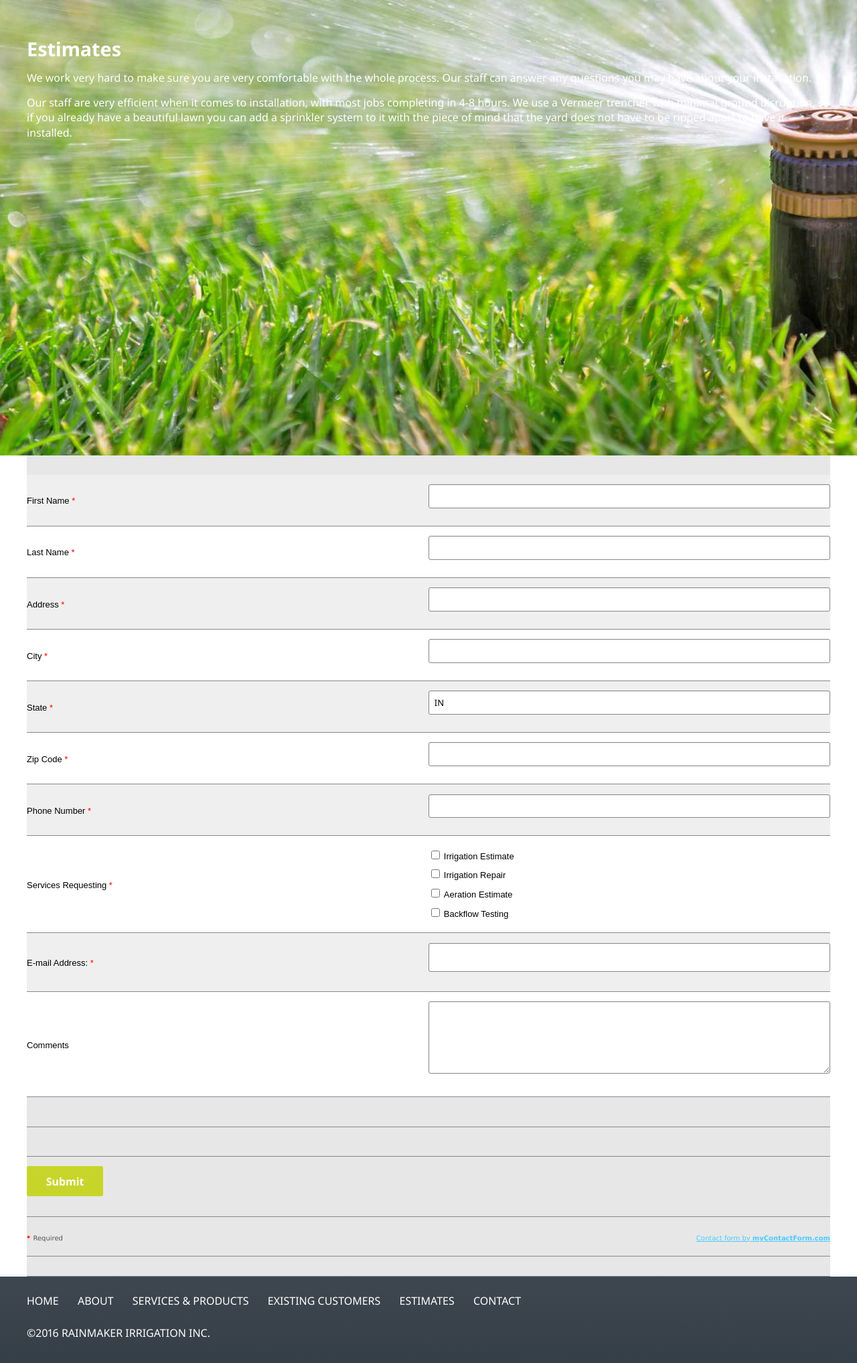
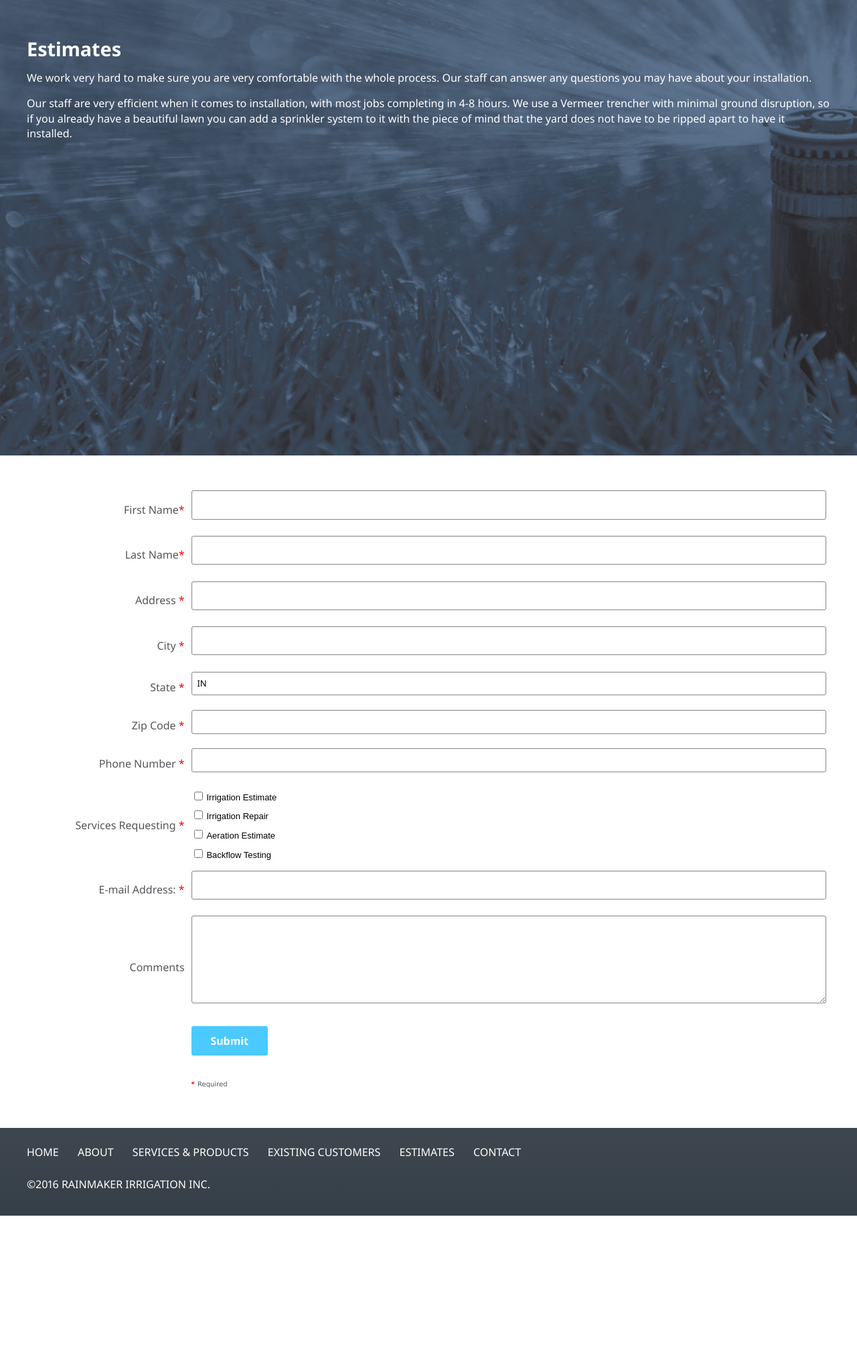
Before and after one commit to jjozwiak/rainmaker, a PHP site: page /estimates.php in a window 1280 px wide. Shown: the part 186-2221 px from the top of the page at 67% size. After the commit the page ends 2001 px from the top, so only its background shows below. Run offline with PHP 8.4, Linux system fonts and the light colour scheme.

Commit message:
style edits

```diff
--- a/contact.php
+++ b/contact.php
@@ -2,7 +2,7 @@
 require_once 'inc/header.php';
 ?>
 
-  <div class="hero">
+  <div id="contact-hero" class="hero">
     <div class="hero-inner">
       <div class="hero-copy">
         <h1>Contact Us</h1>
--- a/customers.php
+++ b/customers.php
@@ -2,7 +2,7 @@
 require_once 'inc/header.php';
 ?>
 
-  <div class="hero">
+  <div id="customers-hero" class="hero">
     <div class="hero-inner">
       <div class="hero-copy">
         <h1>Customers</h1>
--- a/estimates.php
+++ b/estimates.php
@@ -2,7 +2,7 @@
 require_once 'inc/header.php';
 ?>
 
-  <div class="hero">
+  <div id="estimates-hero" class="hero">
     <div class="hero-inner">
       <div class="hero-copy">
         <h1>Estimates</h1>
@@ -19,64 +19,50 @@ require_once 'inc/header.php';
           name="formid" type="hidden" id="formid" value="213446"><input
           name="subject" type="hidden" id="subject" value="New estimate">
         <table width="100%"
-               style="border: 0px solid #000000; margin: 0; padding: 0; background-color: #e7e7e7;">
+               style="border: 0px solid #000000; margin: 0; padding: 0;">
           <tbody>
           <tr>
             <td>
               <table width="100%" border="0" cellspacing="0" cellpadding="5">
                 <tbody>
-                <tr bgcolor="#EFEFEF">
-                  <td><font color="#000000" size="2" face="Arial">First
-                      Name<font color="#FF0000"> *</font></font></td>
-                  <td><font color="#000000" size="2" face="Arial"><input
-                        name="q[1]" type="text" value="" size="30"
-                        maxlength="30"></font></td>
+                <tr>
+                  <td style="width: 20%; text-align: right;">First Name<span style="color:#FF0000;">*</span></td>
+                  <td><input name="q[1]" type="text" value="" size="30" maxlength="30"></td>
                 </tr>
-                <tr bgcolor="#FFFFFF">
-                  <td><font color="#000000" size="2" face="Arial">Last Name<font
-                        color="#FF0000"> *</font></font></td>
-                  <td><font color="#000000" size="2" face="Arial"><input
-                        name="q[2]" type="text" value="" size="30"
-                        maxlength="30"></font></td>
+                <tr>
+                  <td style="width: 20%; text-align: right;">Last Name<span style="color:#FF0000;">*</span></td>
+                  <td><input name="q[2]" type="text" value="" size="30" maxlength="30"></td>
                 </tr>
-                <tr bgcolor="#EFEFEF">
-                  <td><font color="#000000" size="2" face="Arial">Address<font
-                        color="#FF0000"> *</font></font></td>
-                  <td><font color="#000000" size="2" face="Arial"><input
-                        name="q[3]" type="text" value="" size="50"
-                        maxlength="50"></font></td>
+                <tr>
+                  <td style="width: 20%; text-align: right;">Address <span style="color:#FF0000;">*</span></td>
+                  <td><input name="q[3]" type="text" value="" size="50" maxlength="50"></td>
                 </tr>
-                <tr bgcolor="#FFFFFF">
-                  <td><font color="#000000" size="2" face="Arial">City<font
-                        color="#FF0000"> *</font></font></td>
-                  <td><font color="#000000" size="2" face="Arial"><input
-                        name="q[4]" type="text" value="" size="50"
-                        maxlength="50"></font></td>
+                <tr>
+                  <td style="width: 20%; text-align: right;">City <span style="color:#FF0000;">*</span></td>
+                  <td><input name="q[4]" type="text" value="" size="50" maxlength="50"></font></td>
                 </tr>
-                <tr bgcolor="#EFEFEF">
-                  <td><font color="#000000" size="2" face="Arial">State<font
-                        color="#FF0000"> *</font></font></td>
+                <tr>
+                  <td style="width: 20%; text-align: right;">State <span  style="color:#FF0000;">*</span></td>
                   <td><font color="#000000" size="2" face="Arial"><input
                         name="q[5]" type="text" value="IN" size="2"
                         maxlength="0"></font></td>
                 </tr>
-                <tr bgcolor="#FFFFFF">
-                  <td><font color="#000000" size="2" face="Arial">Zip Code<font
-                        color="#FF0000"> *</font></font></td>
+                <tr>
+                  <td style="width: 20%; text-align: right;">Zip Code <span style="color:#FF0000;">*</span></td>
                   <td><font color="#000000" size="2" face="Arial"><input
                         name="q[6]" type="text" value="" size="5" maxlength="5"></font>
                   </td>
                 </tr>
-                <tr bgcolor="#EFEFEF">
-                  <td><font color="#000000" size="2" face="Arial">Phone
-                      Number<font color="#FF0000"> *</font></font></td>
+                <tr>
+                  <td style="width: 20%; text-align: right;">Phone
+                      Number <span  style="color:#FF0000;"> *</span></td>
                   <td><font color="#000000" size="2" face="Arial"><input
                         name="q[10]" type="text" value="" size="20"
                         maxlength="15"></font></td>
                 </tr>
-                <tr bgcolor="#FFFFFF">
-                  <td><font color="#000000" size="2" face="Arial">Services
-                      Requesting<font color="#FF0000"> *</font></font></td>
+                <tr>
+                  <td style="width: 20%; text-align: right;">Services
+                      Requesting<span style="color:#FF0000;"> *</span></td>
                   <td><font color="#000000" size="2" face="Arial"><input
                         name="q[7]" type="hidden" value="checkbox213446"><input
                         name="checkbox7[]" type="checkbox"
@@ -89,36 +75,25 @@ require_once 'inc/header.php';
                                          value="Backflow Testing">Backflow
                       Testing</font></td>
                 </tr>
-                <tr bgcolor="#EFEFEF">
-                  <td><font color="#000000" size="2" face="Arial"> E-mail
-                      Address:<font color="#FF0000"> *</font></font></td>
-                  <td><input name="email" type="text" id="email" size="20"
-                             maxlength="100"></td>
-                </tr>
-                <tr bgcolor="#FFFFFF">
-                  <td><font color="#000000" size="2"
-                            face="Arial">Comments</font></td>
-                  <td><font color="#000000" size="2" face="Arial"><textarea
-                        name="q[9]" cols="50" rows="5"></textarea></font></td>
+                <tr>
+                  <td style="width: 20%; text-align: right;"> E-mail
+                      Address:<span style="color:#FF0000;"> *</span></td>
+                  <td><input name="email" type="text" id="email" size="20" maxlength="100"></td>
                 </tr>
                 <tr>
-                  <td colspan="2">
-                    <hr size="1">
-                  </td>
+                  <td style="width: 20%; text-align: right;">Comments</td>
+                  <td><textarea name="q[9]" cols="50" rows="5"></textarea></td>
                 </tr>
                 <tr>
-                  <td colspan="2"><input name="submit" type="submit"
-                                         value="Submit"></td>
+                  <td style="width: 20%;"></td>
+                  <td><input name="submit" type="submit" value="Submit"></td>
                 </tr>
                 <tr>
+                  <td style="width: 20%;"></td>
                   <td><font color="#FF0000" size="1"
                             face="Verdana, Arial, Helvetica, sans-serif"><b>*</b></font>
                     <font size="1" face="Verdana, Arial, Helvetica, sans-serif">Required</font>
                   </td>
-                  <td align="right"><font size="1"
-                                          face="Verdana, Arial, Helvetica, sans-serif"><a
-                        href="http://www.mycontactform.com">Contact form by
-                        <strong>myContactForm.com</strong></a></font></td>
                 </tr>
                 </tbody>
               </table>
--- a/scss/base/_buttons.scss
+++ b/scss/base/_buttons.scss
@@ -1,7 +1,7 @@
 #{$all-buttons},
 .btn {
   appearance: none;
-  background-color: $action-color;
+  background-color: $blue;
   border: 0;
   border-radius: $base-border-radius;
   color: #fff;
@@ -22,7 +22,7 @@
 
   &:hover,
   &:focus {
-    background-color: shade($action-color, 20%);
+    background-color: shade($blue, 20%);
     color: #fff;
   }
 
--- a/scss/base/_helpers.scss
+++ b/scss/base/_helpers.scss
@@ -35,3 +35,7 @@
   position: relative;
   z-index: 300;
 }
+.strong,
+.bold {
+  font-weight: bold;
+}
--- a/scss/base/_tables.scss
+++ b/scss/base/_tables.scss
@@ -13,10 +13,10 @@ th {
   text-align: left;
 }
 
-td {
-  border-bottom: $base-border;
-  padding: $small-spacing 0;
-}
+//td {
+//  border-bottom: $base-border;
+//  padding: $small-spacing 0;
+//}
 
 tr,
 td,
--- a/scss/base/_typography.scss
+++ b/scss/base/_typography.scss
@@ -16,7 +16,7 @@ h6 {
   font-family: $heading-font-family;
   font-size: $base-font-size;
   line-height: $heading-line-height;
-  margin: 0 0 $small-spacing;
+  margin: 0 0 0.2em;
   &.orange {
     color: $orange;
   }
@@ -43,7 +43,7 @@ h4, h5, h6 {
 }
 
 p {
-  margin: 0 0 $small-spacing;
+  margin: 0 0 1em;
 }
 
 a {
--- a/scss/components/_hero.scss
+++ b/scss/components/_hero.scss
@@ -93,8 +93,13 @@
   }
 }
 
+
+//@todo find different stock hero images for each section
 #services-hero,
-#about-hero {
+#about-hero,
+#customers-hero,
+#estimates-hero,
+#contact-hero {
   &.hero {
     background-image: url('/images/hero-image-gray.jpg');
   }
--- /dev/null
+++ b/scss/components/_staff.scss
@@ -0,0 +1,9 @@
+.staff-list {
+  padding: 0;
+  li {
+    float: left;
+    list-style: none;
+    margin-bottom: 2em;
+    width: 33%;
+  }
+}
--- a/scss/components/_subsection.scss
+++ b/scss/components/_subsection.scss
@@ -1,4 +1,5 @@
 #sub-section {
   //background: $blue;
   min-height: 400px;
+  padding: 2em 0;
 }
--- a/scss/styles.css
+++ b/scss/styles.css
@@ -39,10 +39,14 @@
   position: relative;
   z-index: 300; }
 
+.strong,
+.bold {
+  font-weight: bold; }
+
 button, input[type="button"], input[type="reset"], input[type="submit"],
 .btn {
   appearance: none;
-  background-color: #C7D52B;
+  background-color: #4bcaff;
   border: 0;
   border-radius: 3px;
   color: #fff;
@@ -202,10 +206,6 @@ th {
   padding: 0.9em 0;
   text-align: left; }
 
-td {
-  border-bottom: 1px solid #858890;
-  padding: 0.9em 0; }
-
 tr,
 td,
 th {
@@ -254,7 +254,7 @@ h4, h5, h6 {
   font-weight: 200; }
 
 p {
-  margin: 0 0 0.9em; }
+  margin: 0 0 1em; }
 
 a {
   color: #4bcaff;
@@ -583,7 +618,10 @@ header.navigation {
   max-width: 1065px; }
 
 #services-hero.hero,
-#about-hero.hero {
+#about-hero.hero,
+#customers-hero.hero,
+#estimates-hero.hero,
+#contact-hero.hero {
   background-image: url("/images/hero-image-gray.jpg"); }
 
 #customer-list:after {
@@ -598,7 +636,8 @@ header.navigation {
     margin-right: 0; }
 
 #sub-section {
-  min-height: 400px; }
+  min-height: 400px;
+  padding: 2em 0; }
 
 .footer {
   background: #353f47;
--- a/scss/styles.scss
+++ b/scss/styles.scss
@@ -7,6 +7,8 @@ body {
   margin: 0;
 }
 
+@import "components/staff";
+@import "components/services";
 @import "components/navigation";
 @import "components/hero";
 @import "components/subsection";
```
Also changed, not shown: other parts of scss/styles.css (+37 -2 lines), about.php (+18 -9 lines), scss/components/_services.scss (added, +43 -0 lines), services.php (+19 -9 lines), images/BlankPortrait.jpg (added), images/blank-portrait.jpg (added), images/winterization.jpg (added), 2 other files.
